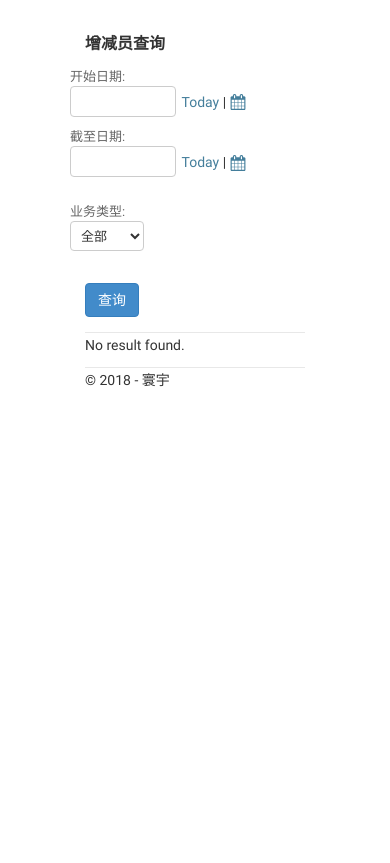
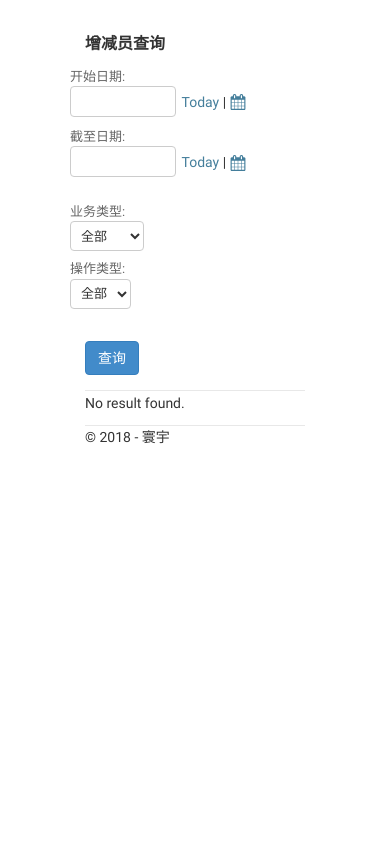
Before and after one commit to woodhfut/HYHR, a Django app: page /sb/operationquery/ in a window 390 px wide. Shown: the part 51-914 px from the top of the page. Run offline with Django 3.2, Linux system fonts and the light colour scheme; a user stored in the database is signed in; some libraries are stand-ins or nearby versions; some web fonts are replaced.

Commit message:
modify operationi query to filter based on operation type
modify operationi query to filter based on operation type

```diff
--- a/sb/forms.py
+++ b/sb/forms.py
@@ -215,8 +215,8 @@ class QueryForm(forms.Form):
 
 
 class OperationQueryForm(forms.Form):
-    dateFrom = forms.DateTimeField(required=False,widget=AdminDateWidget(), label='开始时间')
-    dateTo = forms.DateTimeField(required=False,widget=AdminDateWidget(), label='截至时间')
+    dateFrom = forms.DateField(required=False,widget=AdminDateWidget(), label='开始时间')
+    dateTo = forms.DateField(required=False,widget=AdminDateWidget(), label='截至时间')
 
     PN_OPTIONS = (
         (0, '全部'),
@@ -227,6 +227,14 @@ class OperationQueryForm(forms.Form):
     productName = forms.IntegerField(required = False,
                                 widget= forms.Select(choices=PN_OPTIONS))
 
+    OP_OPTIONS=(
+        (0, '全部'),
+        (1, '新增'),
+        (3, '减员'),
+    )
+    opName = forms.IntegerField(required = False, widget=forms.Select(choices=OP_OPTIONS))
+
+
     def clean_dateTo(self):
         cdf = self.cleaned_data.get('dateFrom',None)
         cdt = self.cleaned_data.get('dateTo', None)
--- a/sb/templates/sb/operationquery.html
+++ b/sb/templates/sb/operationquery.html
@@ -43,6 +43,12 @@
                         <div class="col-sm-2" >
                             {{form.productName}}
                             {%for field in form%}{% if field.name == 'productName' %}<label class="validation-summary-errors">{%for error in field.errors%}{{error}}{%endfor%}</label>{%endif%}{%endfor%}
+                        </div>
+
+                        <label class="col-sm-2 control-label" for="productName">操作类型: </label>
+                        <div class="col-sm-2" >
+                            {{form.opName}}
+                            {%for field in form%}{% if field.name == 'opName' %}<label class="validation-summary-errors">{%for error in field.errors%}{{error}}{%endfor%}</label>{%endif%}{%endfor%}
                         </div>
                     </div>
                 </div>
--- a/sb/views.py
+++ b/sb/views.py
@@ -1120,19 +1120,21 @@ def sb_partnerbillcheck(request):
 @user_passes_test(lambda u: u.is_superuser, login_url='/login/')
 def sb_operationquery(request):
     try:
-        if 'dateFrom' in request.GET or 'dateTo' in request.GET or 'productName' in request.GET:
+        if 'dateFrom' in request.GET or 'dateTo' in request.GET or 'productName' in request.GET or 'opName' in request.GET:
             dateFrom = request.GET.get('dateFrom', None)
             dateTo = request.GET.get('dateTo', None)
             prodName = request.GET.get('productName', 0) #all
+            opName = request.GET.get('opName', 0)
             pagecount = request.GET.get('page_count', settings.DEFAULT_PAGE_COUNT)
             pageid = request.GET.get('page_id', 1)
 
             opform = OperationQueryForm(
-                {
-                    'dateFrom': dateFrom.replace('/','-'),
-                    'dateTo':dateTo.replace('/','-'),
-                    'productName': prodName
-                }
+                # {
+                #     'dateFrom': dateFrom,
+                #     'dateTo':dateTo,
+                #     'productName': prodName
+                # }
+                request.GET
             )
             if opform.is_valid():
                 try:
@@ -1150,6 +1152,11 @@ def sb_operationquery(request):
                 except:
                     prodName  = 0
 
+                try:
+                    opName = int(opName)
+                except:
+                    opName  = 0
+
                 result = Operations.objects.exclude(operation=CustomerOperations.REORDER.value).order_by('customer__name','-id')
                 if dateFrom:
                     df = opform.cleaned_data['dateFrom']
@@ -1161,6 +1168,9 @@ def sb_operationquery(request):
 
                 if prodName != 0:
                     result = result.filter(product__code=prodName)
+
+                if opName != 0:
+                    result = result.filter(operation=opName)
 
                 paginator = Paginator(result, pagecount)
                 try:
```
Also changed, not shown: db.sqlite3.
